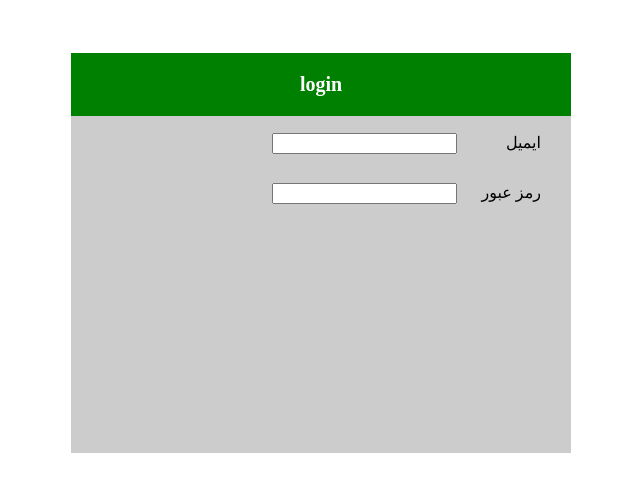
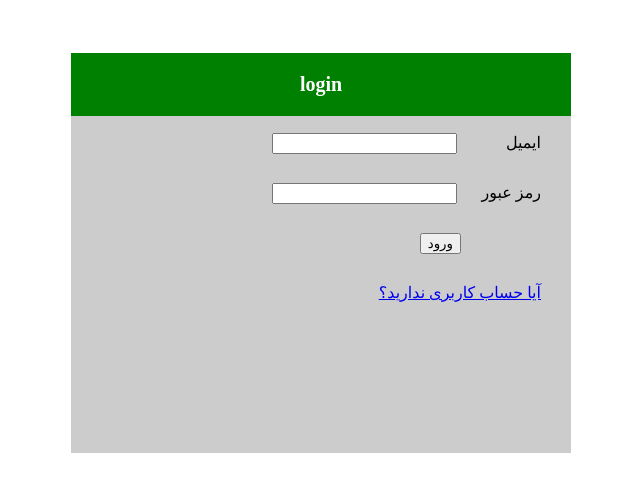
Before and after one commit to mohsenarab63/css_html, a plain HTML site: page login.html in a window 1280 px wide. Shown: the whole page, without its empty margins (319-959 px from the left). Drawn offline with Linux system fonts and the light colour scheme.

Commit message:
login_part3

```diff
--- a/login.html
+++ b/login.html
@@ -16,6 +16,12 @@
         <div class="body_row">
           <span class="body_label"> رمز عبور </span>
           <input class="body_input" type="password" />
+        </div>
+        <div class="body_row">
+          <button class="btn_login">ورود</button>
+        </div>
+        <div class="body_row">
+          <a href="register.html">آیا حساب کاربری ندارید؟ </a>
         </div>
       </div>
     </div>
@@ -47,6 +53,10 @@
         width: 80px;
         display: inline-block;
       }
+
+      .btn_login {
+        margin-right: 80px;
+      }
     </style>
   </body>
 </html>
```
